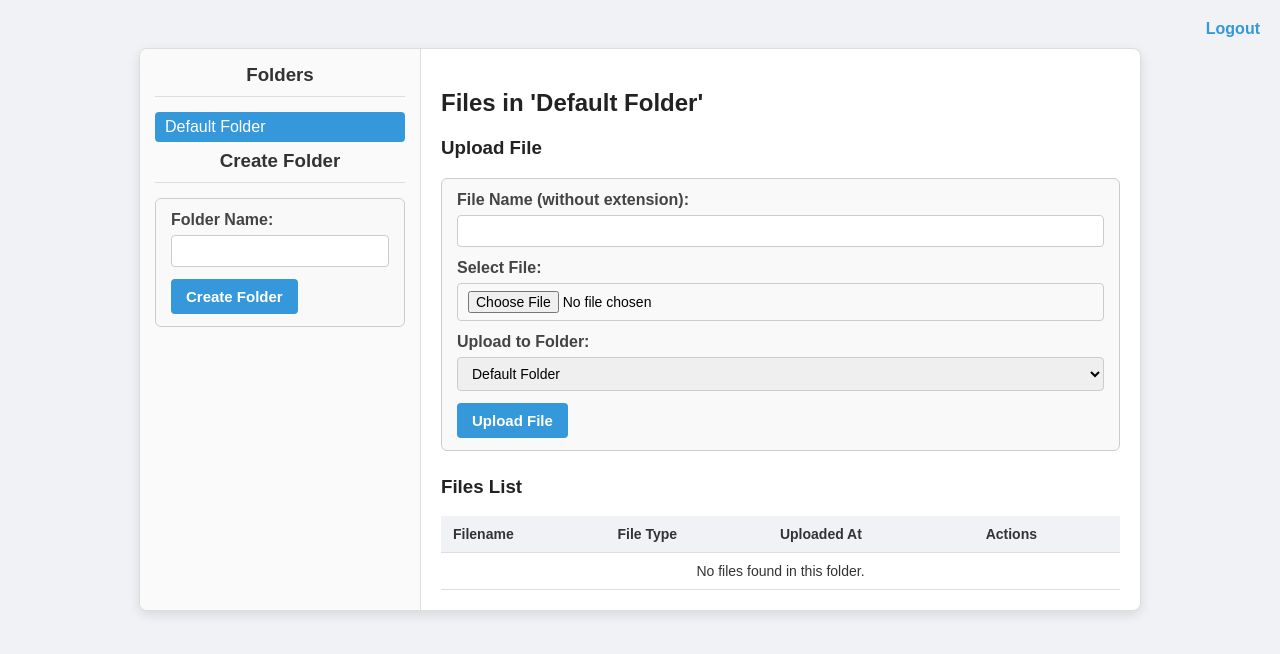
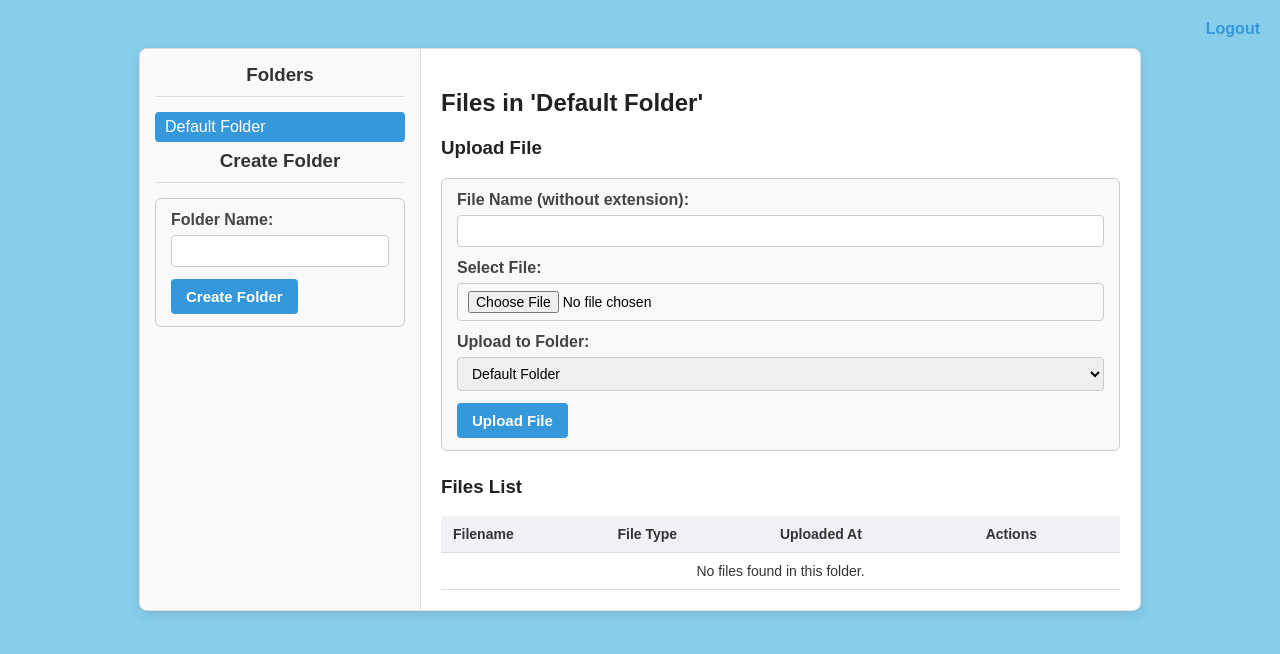
Before and after one commit to fragliglint/file_upload_on_web, a PHP site: page / in a window 1280 px wide. Shown: the top 654 px of the page. Run offline with PHP 8.4, Linux system fonts and the light colour scheme; the visitor is signed in with stand-in values (Sample User, id 1); data that the repository does not hold is empty.

Commit message:
Update index.php
change the backgroud color of my index interface

```diff
--- a/index.php
+++ b/index.php
@@ -306,7 +306,7 @@ if ($folderId !== null) {
         body {
             font-family: Arial, sans-serif;
             margin: 20px;
-            background: #f0f2f5;
+            background: #87CEEB; /* Sky blue background */
         }
         .logout-link {
             text-align: right;
@@ -544,6 +544,7 @@ if ($folderId !== null) {
             color: white;
         }
     </style>
+
 </head>
 <body>
 
```
